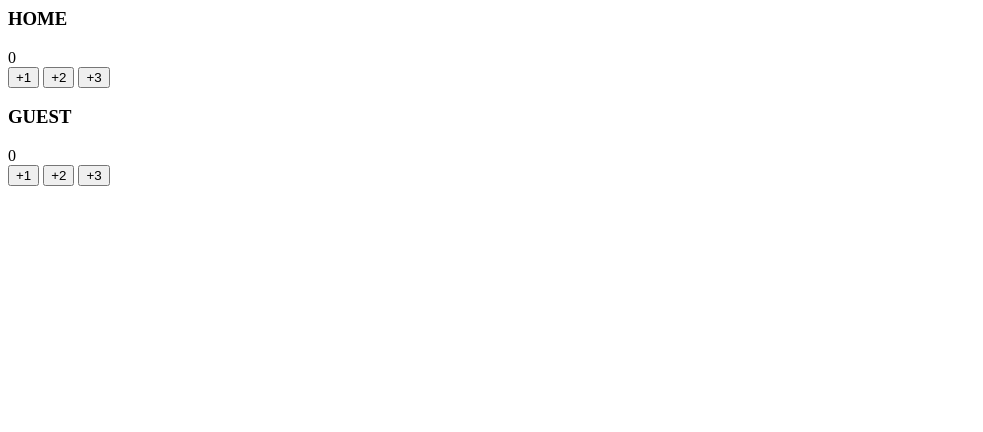
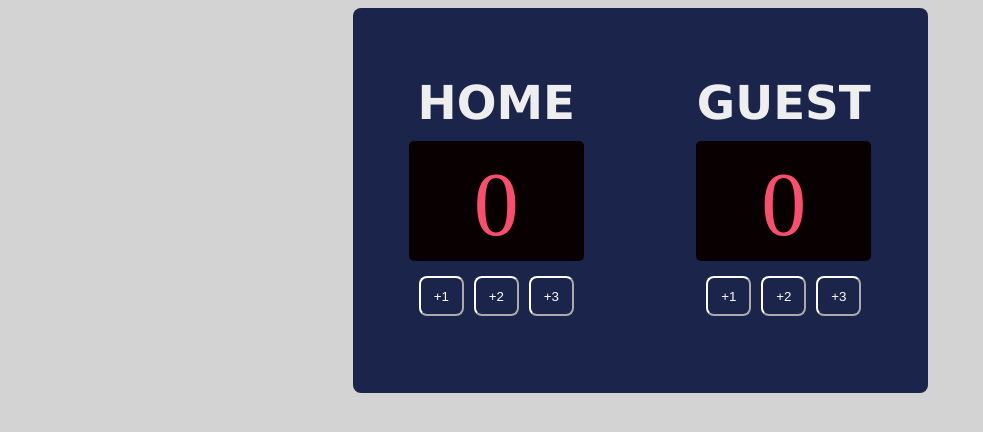
Before and after one commit to ZephyrKensei/Basketball-Score-Board, a plain HTML site: page index.html in a window 1280 px wide. Shown: the whole page, without its empty margins (0-983 px from the left). Drawn offline with Linux system fonts and the light colour scheme; a web font is replaced by a local one.

Commit message:
linked css & js

```diff
--- a/index.html
+++ b/index.html
@@ -1,7 +1,7 @@
 <html>
 
 <head>
-  <link rel="stylesheet" href="index.css">
+  <link rel="stylesheet" href="styles.css">
   <link rel="stylesheet" href="url('https://fonts.cdnfonts.com/s/40642/CursedTimerUlil-Aznm.woff') format('woff');">
 </head>
 
@@ -37,7 +37,7 @@
   </div>
 
 
-  <script src="index.js"></script>
+  <script src="app.js"></script>
 </body>
 
 </html>
--- a/styles.css
+++ b/styles.css
@@ -3,6 +3,10 @@
   font-style: normal;
   font-weight: 400;
   src: local('Cursed Timer ULiL'), url('https://fonts.cdnfonts.com/s/40642/CursedTimerUlil-Aznm.woff') format('woff');
+}
+
+body {
+  background-color: lightgray;
 }
 
 .container {
@@ -15,6 +19,7 @@
   align-content: center;
   justify-content: space-around;
   align-items: center;
+  margin: auto;
 }
 
 .wrapper {
```
